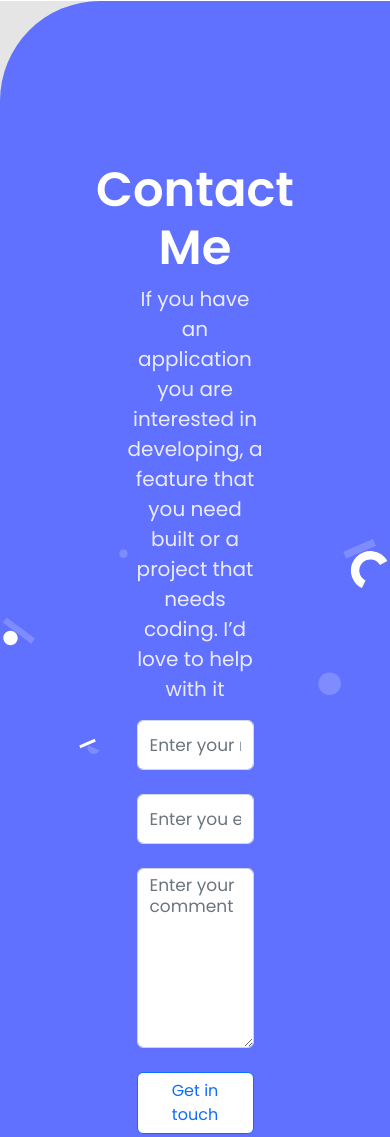
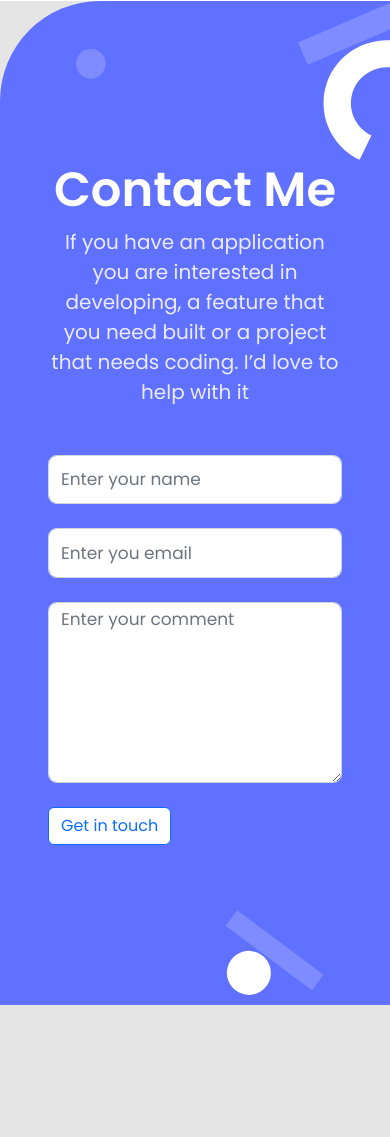
Before and after one commit to KanzaTahreem/Bootstrap-Portfolio, a website: page index.html in a window 390 px wide. Shown: the part 6230-7367 px from the top of the page. After the commit the page ends 7235 px from the top, so only its background shows below. Drawn offline with nearby package versions, Linux system fonts and the light colour scheme.

Commit message:
Update media queries for contact section

```diff
--- a/index.html
+++ b/index.html
@@ -418,7 +418,7 @@
               class="d-flex flex-column justify-content-center text-center align-items-center"
             >
               <h2 class="contact-title">Contact Me</h2>
-              <p class="contact-subtitle">
+              <p class="contact-subtitle mb-5">
                 If you have an application you are interested in developing, a
                 feature that you need built or a project that needs coding. I’d
                 love to help with it
--- a/style.css
+++ b/style.css
@@ -171,7 +171,6 @@ main {
 
 .subitem-list {
   display: flex;
-  flex-direction: column;
   list-style-type: none;
 }
 
@@ -182,6 +181,8 @@ main {
   padding: 0.8em 1.25em;
   margin-right: 1em;
   width: 8em;
+  flex-direction: column;
+
 }
 
 .subitem-list img {
@@ -226,6 +227,7 @@ form {
   border: 1px solid #cfd8dc;
   font-weight: 400;
   line-height: 1.25em;
+  border-radius: 0.5em;
 }
 
 #comment {
@@ -233,6 +235,7 @@ form {
   font-size: 1.0625em;
   font-weight: 400;
   line-height: 1.25em;
+  border-radius: 0.5em;
 }
 
 #button {
@@ -357,6 +360,7 @@ form {
   .subitem-list li {
     width: 100%;
     margin-bottom: 1em;
+    flex-direction: row;
   }
 
   #list-item1,
@@ -365,7 +369,36 @@ form {
     align-items: center;
   }
 
+  #Contact {
+    background-image: url('./images/contact-form-mobile.svg');
+    background-repeat: no-repeat;
+    background-size: contain;
+    background-position: right;
+  }
+
+  #Contact > div {
+    width: 100%;
+    padding: 10em 3em;
+  }
+
   .subitem-list img {
     margin-right: 1.5em;
   }
+
+  form {
+    width: 100%;
+    display: flex;
+    flex-direction: column;
+  }
+
+  #text,
+  #email,
+  #comment {
+    border-radius: 0.5em;
+  }
+
+    #button {
+      align-self: flex-start;
+    }
+
 }
```
Also changed, not shown: images/contact-form-mobile.svg (added).
